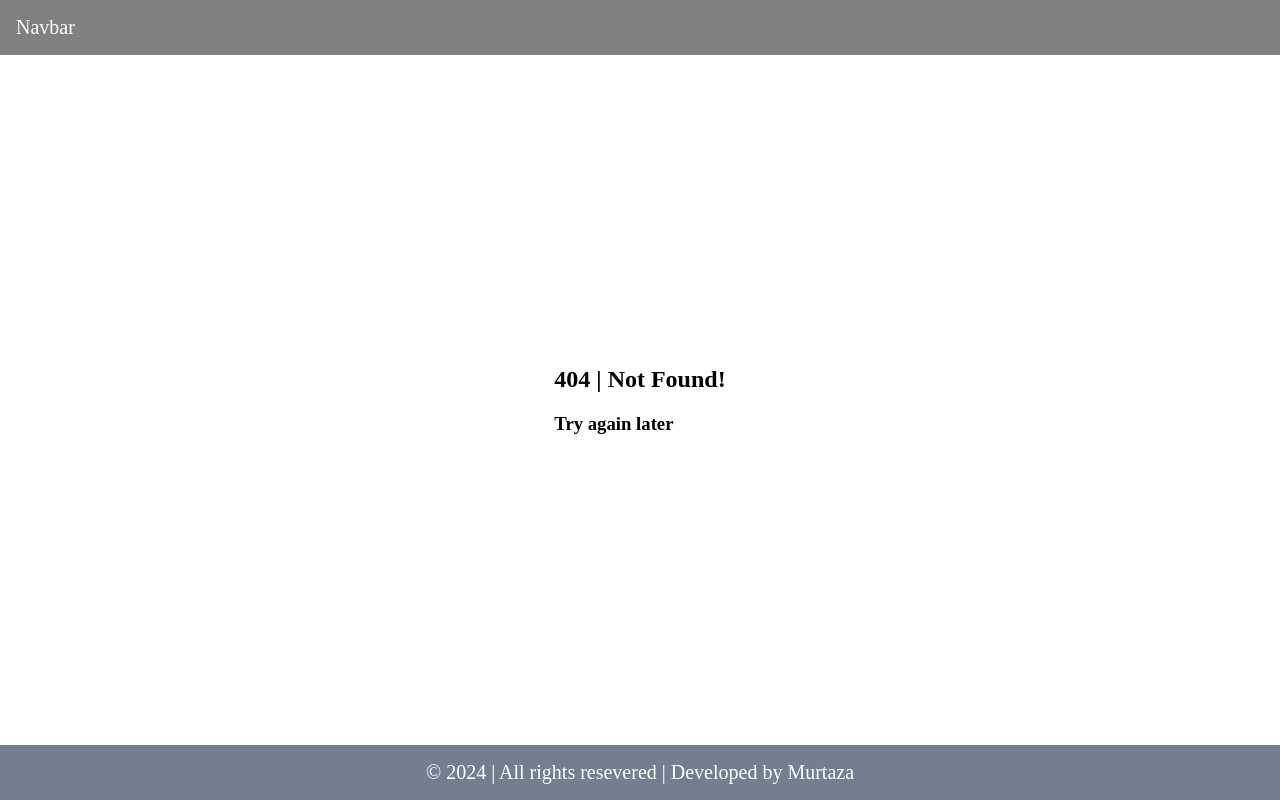
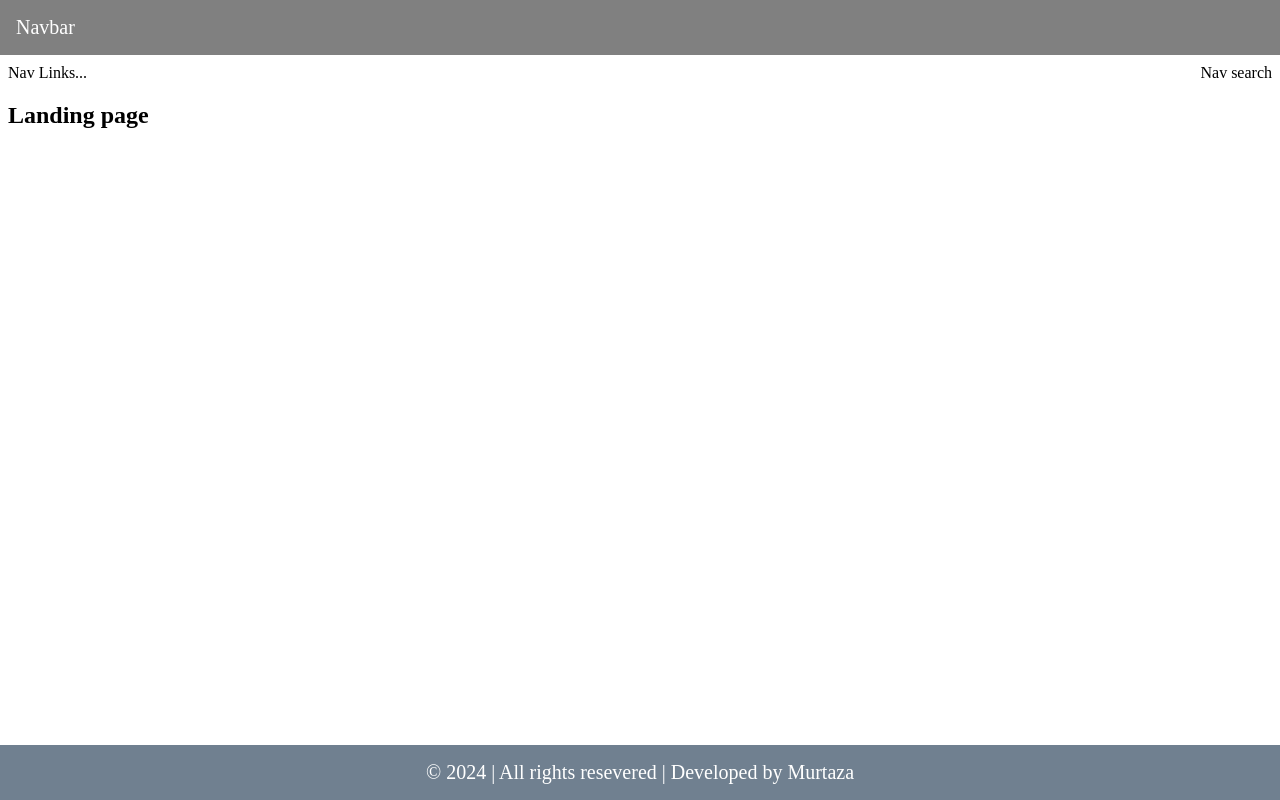
Before and after one commit to murtaza-simform/NextJs, a Next.js app: page /landing-page in a window 1280 px wide. Before the commit this address had no page. Built offline with nearby package versions, Linux system fonts and the light colour scheme.

Commit message:
Client Component Placement

```diff
--- a/package.json
+++ b/package.json
@@ -11,6 +11,7 @@
   },
   "dependencies": {
     "@types/react-slick": "^0.23.13",
+    "client-only": "^0.0.1",
     "next": "14.2.4",
     "react": "^18",
     "react-dom": "^18",
--- a/src/app/client-route/page.tsx
+++ b/src/app/client-route/page.tsx
@@ -1,5 +1,6 @@
 "use client";
 
+import { clientfunction } from "../utils/clientFunction";
 import { useTheme } from "../utils/themeProvider";
 
 // import { serverfunction } from "../utils/serverFunction"; //server only
@@ -7,6 +8,7 @@ import { useTheme } from "../utils/themeProvider";
 export default function ClientRoutePage() {
 
     // const result = serverfunction();
+    const result = clientfunction();
 
     const theme = useTheme();
 
@@ -15,7 +17,7 @@ export default function ClientRoutePage() {
         <>
         <div style={{color: theme?.color?.primary}}>Client Route Page</div>
         <h4 style={{color: theme.color.secondary}}>Hooray! its working fine!!!!</h4>
-        {/* <h5>{result}</h5> */}
+        <h5>{result}</h5>
         </>
 
     );
--- /dev/null
+++ b/src/app/components/NavLinks.tsx
@@ -0,0 +1,12 @@
+import React from 'react'
+
+const NavLinks = () => {
+    console.log("Navlinks rendered!")
+  return (
+    <div>
+      Nav Links...
+    </div>
+  )
+}
+
+export default NavLinks
--- /dev/null
+++ b/src/app/components/NavSearch.tsx
@@ -0,0 +1,14 @@
+"use client";
+
+import React from 'react'
+
+const NavSearch = () => {
+    console.log("Nav search rendered...")
+  return (
+    <div>
+      Nav search
+    </div>
+  )
+}
+
+export default NavSearch
--- /dev/null
+++ b/src/app/components/Navbar.tsx
@@ -0,0 +1,18 @@
+
+// "use client";
+
+import React from 'react'
+import NavLinks from './NavLinks'
+import NavSearch from './NavSearch'
+
+const Navbar = () => {
+    console.log("Navbar rendered...")
+  return (
+    <div style={{display:"flex", justifyContent:"space-between"}}>
+      <NavLinks />
+      <NavSearch />
+    </div>
+  )
+}
+
+export default Navbar
--- /dev/null
+++ b/src/app/landing-page/page.tsx
@@ -0,0 +1,10 @@
+import Navbar from "../components/Navbar";
+
+export default function LandingPage() {
+    return (
+        <>
+            <Navbar />
+            <h2>Landing page</h2>
+        </>
+    );
+}
--- a/src/app/server-route/page.tsx
+++ b/src/app/server-route/page.tsx
@@ -1,3 +1,4 @@
+// import { clientfunction } from "../utils/clientFunction";
 import ImageSlider from "../utils/ImageSlider";
 import { serverfunction } from "../utils/serverFunction";
 
@@ -5,7 +6,7 @@ export default function ServerRoutePage() {
   const result = serverfunction();
 
   console.log("Rendering from server!");
-
+  // const res = clientfunction();
 
   return (
     <>
```
Also changed, not shown: src/app/utils/clientFunction.tsx (added, +9 -0 lines), 1 other file (tests, documents, lock files or other folders).
